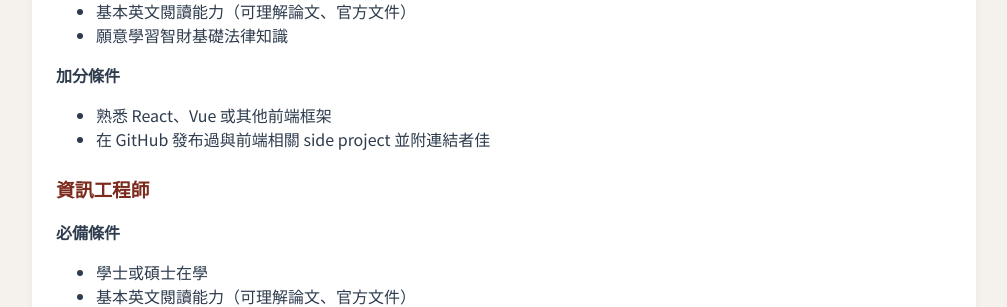
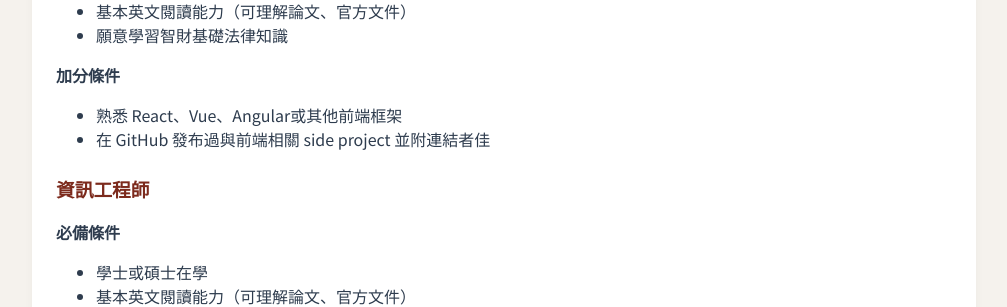
Before and after one commit to Leaven-IPM-AI-Team/leavenipm-intern, a Jekyll site: the page built from _pages/2025Gamma.md, in a window 1280 px wide and 900 px high, scrolled down 1114 px. Shown: the part 157-464 px from the top of the window, without its empty margins (136-1143 px from the left). Built offline with Jekyll 4.4.1, drawn with Linux system fonts in a browser that asks for light colours.

Commit message:
update requirement of frontend engineer

```diff
--- a/_pages/2025Gamma.md
+++ b/_pages/2025Gamma.md
@@ -54,7 +54,7 @@ Leavenipm AI Team全員 2000 年後出生，扁平管理，氛圍超CHILL!!!
 - 願意學習智財基礎法律知識
 
 **加分條件**
-- 熟悉 React、Vue 或其他前端框架
+- 熟悉 React、Vue、Angular或其他前端框架
 - 在 GitHub 發布過與前端相關 side project 並附連結者佳
 
 ### 資訊工程師
```
